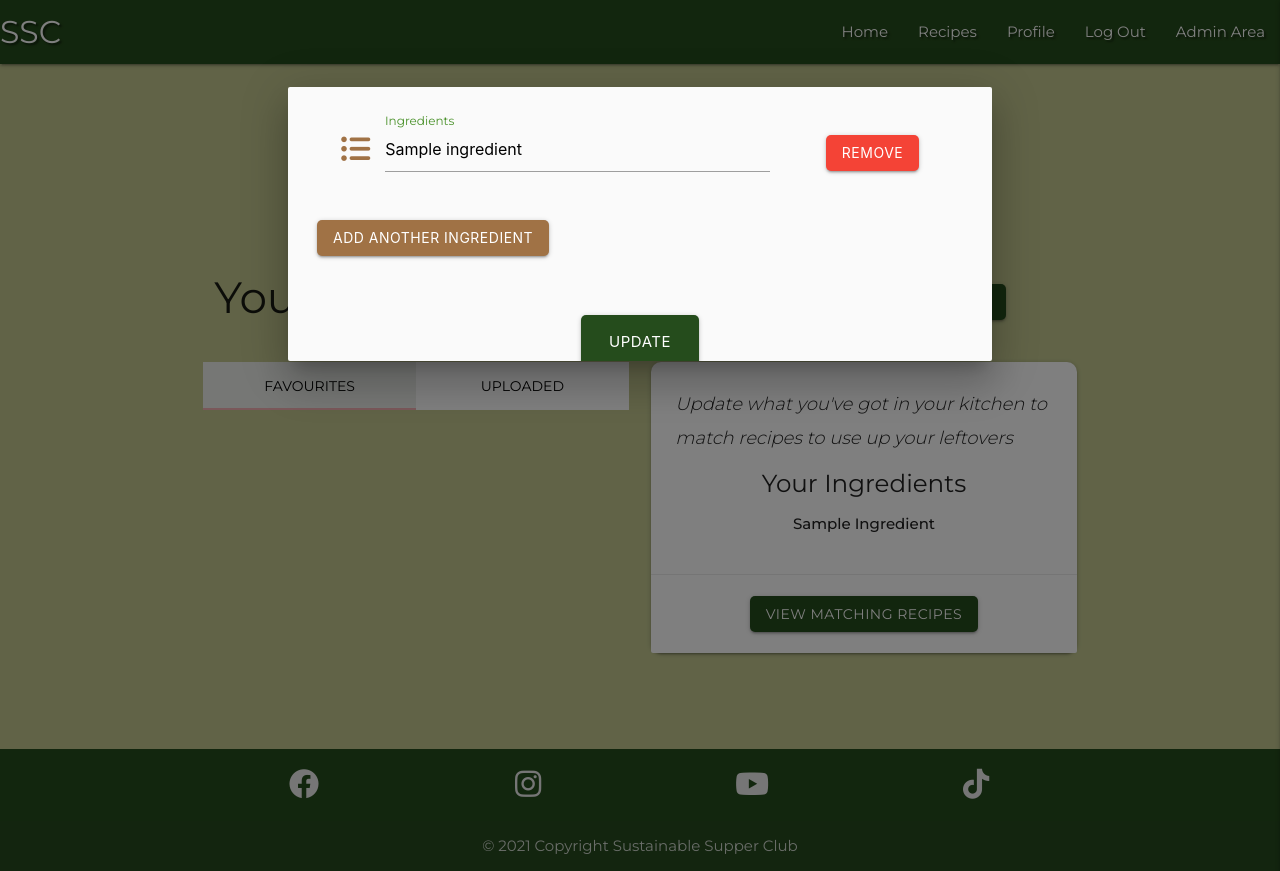
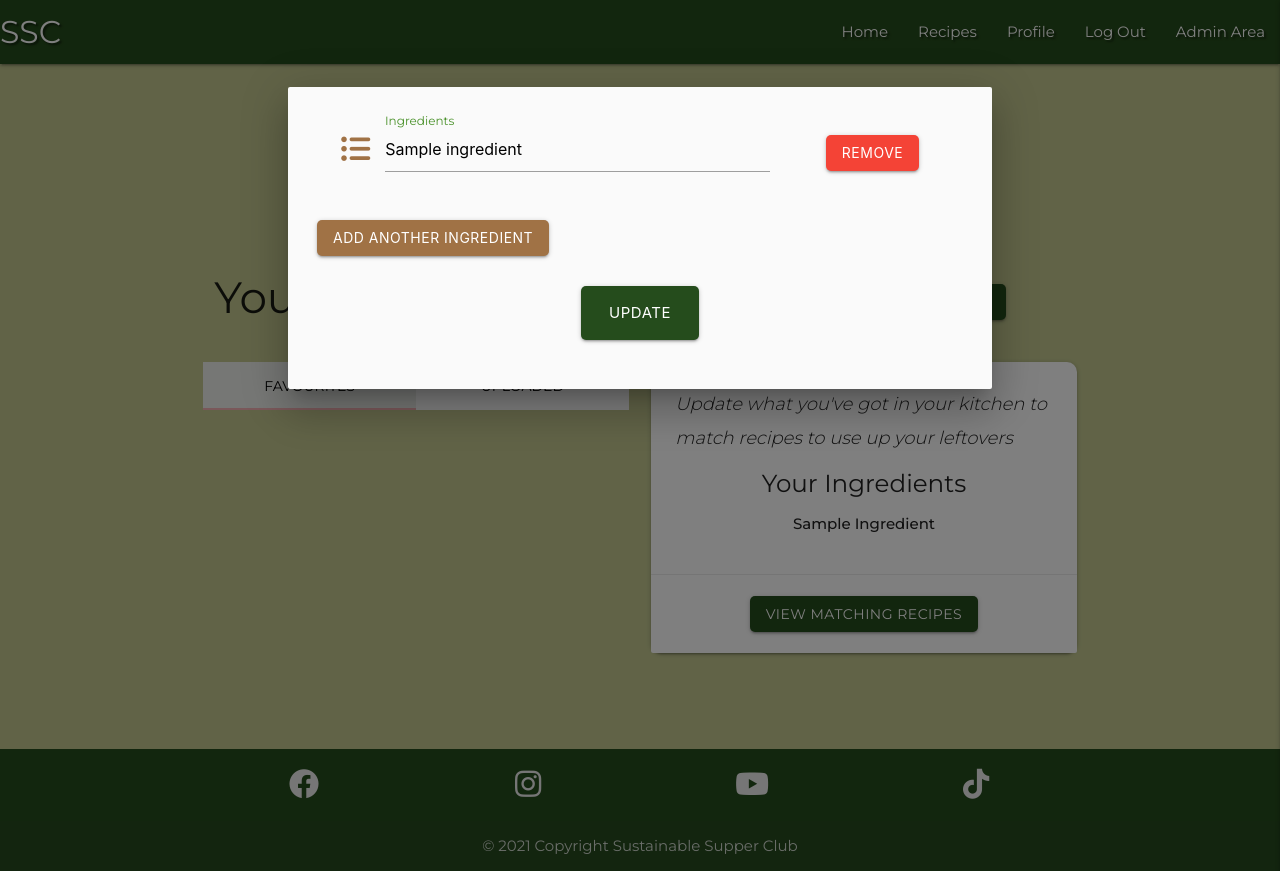
Before and after one commit to TimMorrisDev/MS3-sustainable-supper, a Flask app: page /profile/1 in a window 1280 px wide, after a click on "UPDATE". Run offline with Flask 2, Linux system fonts and the light colour scheme; the visitor is signed in with stand-in values (Sample User, id 1); a database or web service that is not in the repository returns one stand-in record (values such as "Sample title"); some libraries are stand-ins or nearby versions.

Commit message:
Style modal buttons across site to improve readability

```diff
--- a/app.py
+++ b/app.py
@@ -127,7 +127,6 @@ def register():
                 "admin": False,
                 "super_admin": False,
                 "user_ingredients": []
-
             }
             # add user to the db
             mongo.db.users.insert_one(register)
--- a/static/js/script.js
+++ b/static/js/script.js
@@ -18,7 +18,7 @@ $(document).ready(function () {
 
     // add ingredient row to recipe form
     $('#add-ingredient').on('click', function () {
-        $('<div class="row ingredient-row valign-wrapper"><div class="input-field col s4"><i class="fas fa-list-ul prefix light-blue-text text-darken-4"></i><input id="ingredients" name="ingredients" type="text" class="validate"placeholder="Add Ingredient Here" required><label for="ingredients">Ingredients</label></div><div class="input-field col s5"><input id="ingredient-prep" name="ingredient-prep" type="text" class="validate"placeholder="Preparation instructions"><label for="ingredient-prep">Preparation instructions</label></div><div class="col s3"><button type="button" id="remove-ingredient" class="waves-effect waves-light btn red">Remove</button></div></div>').insertBefore('#add-ingredient-row');
+        $('<div class="row ingredient-row valign-wrapper"><div class="input-field col s4"><i class="fas fa-list-ul prefix light-blue-text text-darken-4"></i><input id="ingredients" name="ingredients" type="text" class="validate"placeholder="Add Ingredient Here" required><label for="ingredients"></label></div><div class="input-field col s5"><input id="ingredient-prep" name="ingredient-prep" type="text" class="validate"placeholder="Preparation instructions"><label for="ingredient-prep"></label></div><div class="col s3"><button type="button" id="remove-ingredient" class="waves-effect waves-light btn red">Remove</button></div></div>').insertBefore('#add-ingredient-row');
     });
 
     // remove ingredient row from recipe form
@@ -38,7 +38,7 @@ $(document).ready(function () {
 
     // add ingredient row to user pantry form
     $('#add-user-ingredient').on('click', function () {
-        $('<div class="row user-ingredient-row valign-wrapper"><div class="input-field col s8"><i class="fas fa-list-ul prefix light-blue-text text-darken-4"></i><input id="user-ingredients" name="user-ingredients" type="text" class="validate"placeholder="Add Ingredient Here" required><label for="user-ingredients">Ingredients</label></div><div class="col s3"><button type="button" id="remove-user-ingredient"class="waves-effect waves-light btn red">Remove</button></div></div>').insertBefore('#add-user-ingredient-row');
+        $('<div class="row user-ingredient-row valign-wrapper"><div class="input-field col s8"><i class="fas fa-list-ul prefix light-blue-text text-darken-4"></i><input id="user-ingredients" name="user-ingredients" type="text" class="validate"placeholder="Add Ingredient Here" required><label for="user-ingredients"></label></div><div class="col s3"><button type="button" id="remove-user-ingredient"class="waves-effect waves-light btn red">Remove</button></div></div>').insertBefore('#add-user-ingredient-row');
     });
 
     // remove ingredient row from user pantry form
--- a/templates/profile.html
+++ b/templates/profile.html
@@ -201,30 +201,39 @@
                     </div>
                 </div>
             </div>
+            <div class="row">
+                <!-- submit to update db -->
+                <div class="col s12 center-align">
+                    <button type="submit" class="waves-effect waves-light btn btn-large tm-dark-green-bg">Update</a>
+                </div>
+            </div>
 
     </div>
 
     <!-- submit to update db -->
-    <div class="modal-footer">
-        <div class="center-align">
+    <!-- <div class="modal-footer">
+        <div class="row">
+            <div class="col s12 center-align">
                 <button type="submit" class="waves-effect waves-light btn btn-large tm-dark-green-bg">Update</a>
             </div>
-
         </div>
+    </div> -->
     </form>
 </div>
 
 <!-- Delete user Modal Structure -->
 <div id="delete_user_modal" class="modal">
     <div class="modal-content center-align">
+        <div class="row">
+            <div class="col s12">
 
                 <!-- text to warn user of action -->
                 <h3>Are you sure you want to delete your profile?</h3> <br>
                 <h4>This cannot be undone!</h4>
-
             </div>
-    <div class="modal-footer">
-        <div class="center-align">
+        </div>
+        <div class="row">
+            <div class="col s12 center-align">
 
                 <!-- delete user button -->
                 <a href="{{ url_for('delete_user', username=session['user']) }}"
@@ -232,9 +241,12 @@
                     profile <i class="fas fa-minus-square right"></i></a>
 
                 <!-- exit modal button -->
-            <a href="#!" class="waves-effect waves-light btn btn-large modal-close tm-dark-green-bg">No, I've changed my
+                <a href="#!" class="waves-effect waves-light btn btn-large modal-close tm-dark-green-bg">No, I've
+                    changed my
                     mind</a>
             </div>
+        </div>
+
     </div>
     </form>
 </div>
--- a/templates/register.html
+++ b/templates/register.html
@@ -18,8 +18,8 @@
             <div class="row">
                 <div class="input-field col s12">
                     <i class="fas fa-user-plus prefix tm-brown-text"></i>
-                    <input id="username" name="username" type="text" pattern="^[a-zA-Z0-9]{5,15}$" class="validate"
-                        minlength="5" maxlength="15">
+                    <input id="username" name="username" type="text" pattern="^[a-zA-Z0-9]{5,15}$"
+                        placeholder="5-15 characters, alphanumeric only" class="validate" minlength="5" maxlength="15">
                     <label for="username">Username</label>
                 </div>
             </div>
@@ -29,7 +29,7 @@
                 <div class="input-field col s12">
                     <i class="fas fa-user-lock prefix tm-brown-text"></i>
                     <input id="password" name="password" type="password" minlength="5" maxlength="15"
-                        pattern="^[a-zA-Z0-9]{5,15}$" class="validate">
+                        pattern="^[a-zA-Z0-9]{5,15}$" placeholder="5-15 characters, alphanumeric only" class="validate">
                     <label for="password">Password</label>
                 </div>
             </div>
```
Also changed, not shown: templates/admin.html (+11 -8 lines), templates/login.html (+4 -4 lines). Lines whose indentation alone changed are shown as unchanged.
